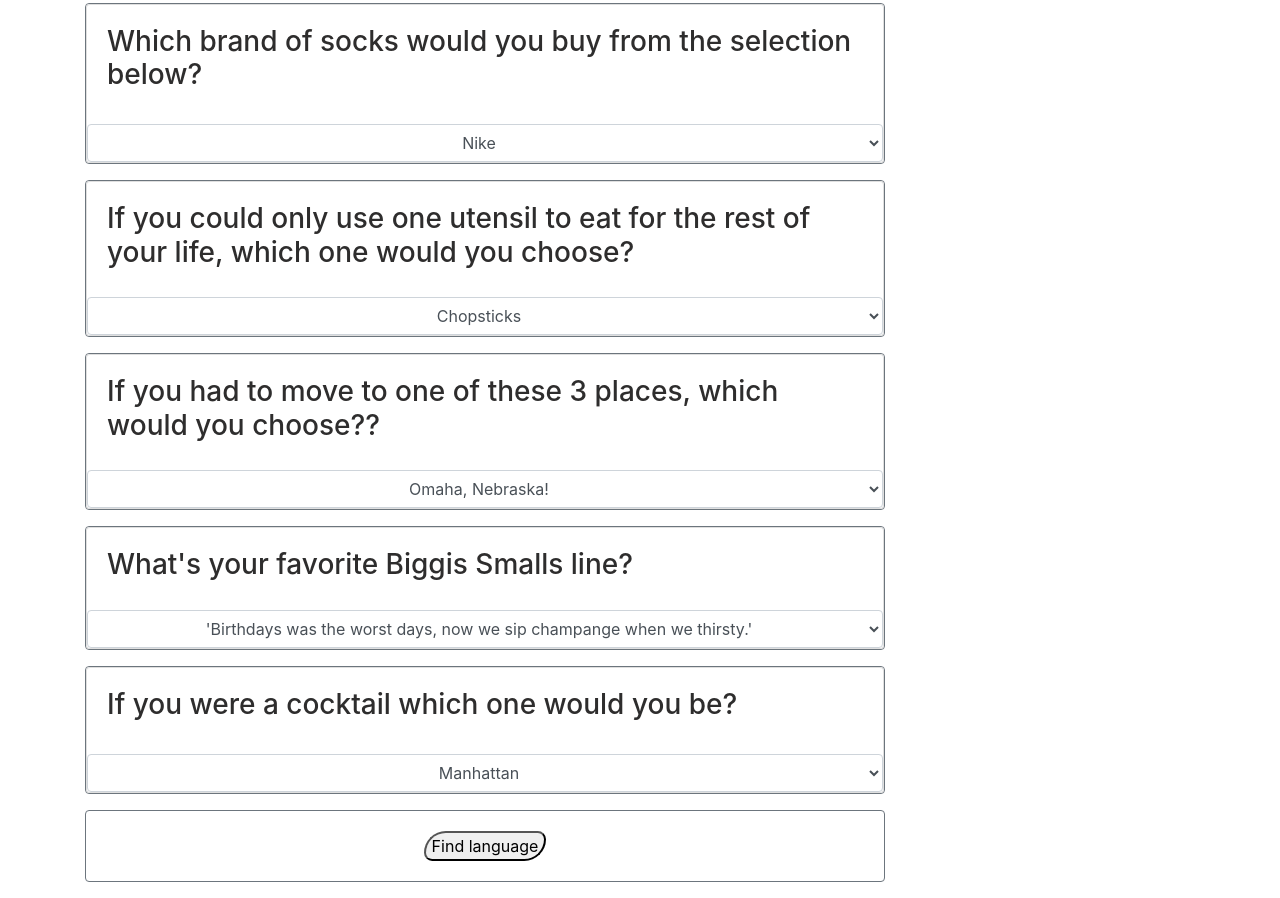
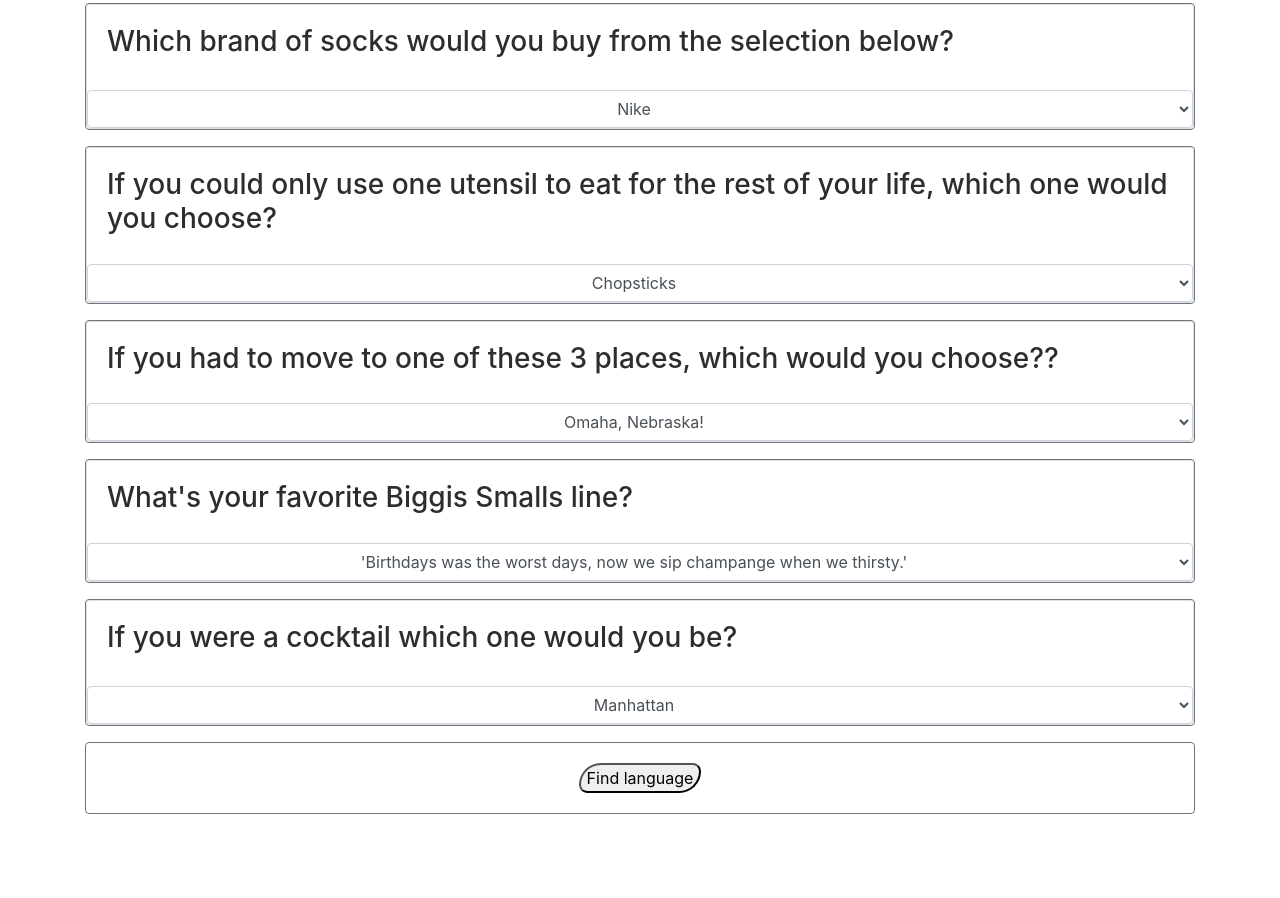
Before and after one commit to Caitchell/programming-language-selector.html, a plain HTML site: page index.html in a window 1280 px wide. Shown: the part 250-1148 px from the top of the page. After the commit the page ends 1080 px from the top, so only its background shows below. Drawn offline with Linux system fonts and the light colour scheme.

Commit message:
html edited.

```diff
--- a/index.html
+++ b/index.html
@@ -14,7 +14,7 @@
       <h4> <small class="text-muted">With the help of this Langauge generator, you'll know exactly which language you want to study!</small> </h4>
     </div>
 <form id="langSelector">
-<div class="card border-secondary mb-3"style="max-width: 50rem;">
+<div class="card border-secondary mb-3">
   <div class="card">
     <div class="card-body">
       <h3 class="card-title">Which brand of socks would you buy from the selection below?</h3></div>
@@ -26,7 +26,7 @@
     </div>
   </div>
 
-<div class="card border-secondary mb-3" style="max-width: 50rem;">
+<div class="card border-secondary mb-3">
   <div class="card">
     <div class="card-body">
       <h3 lass="card-title">If you could only use one utensil to eat for the rest of your life, which one would you choose?</h3></div>
@@ -38,7 +38,7 @@
     </div>
   </div>
 
-<div class="card border-secondary mb-3" style="max-width: 50rem;">
+<div class="card border-secondary mb-3">
   <div class="card">
     <div class="card-body">
       <h3 lass="card-title">If you had to move to one of these 3 places, which would you choose??</h3></div>
@@ -50,7 +50,7 @@
     </div>
   </div>
 
-<div class="card border-secondary mb-3" style="max-width: 50rem;">
+<div class="card border-secondary mb-3">
   <div class="card">
     <div class="card-body">
       <h3 lass="card-title">What's your favorite Biggis Smalls line?</h3></div>
@@ -62,7 +62,7 @@
     </div>
   </div>
 
-<div class="card border-secondary mb-3"style="max-width: 50rem;">
+<div class="card border-secondary mb-3">
   <div class="card">
     <div class="card-body">
       <h3 class="card-title">If you were a cocktail which one would you be?</h3></div>
@@ -74,7 +74,7 @@
     </div>
   </div>
 
-<div class="card border-secondary mb-3"style="max-width: 50rem;">
+<div class="card border-secondary mb-3">
   <div class="cardSubmit">
     <div class="card-body">
       <input type="submit" value="Find language" id="sButton">
```
